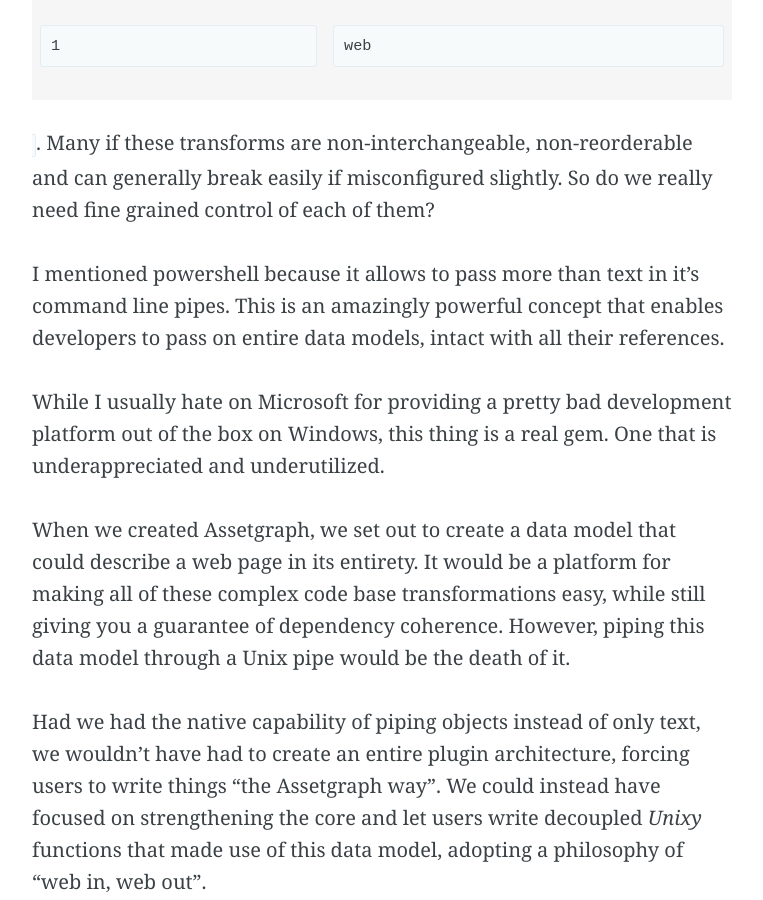
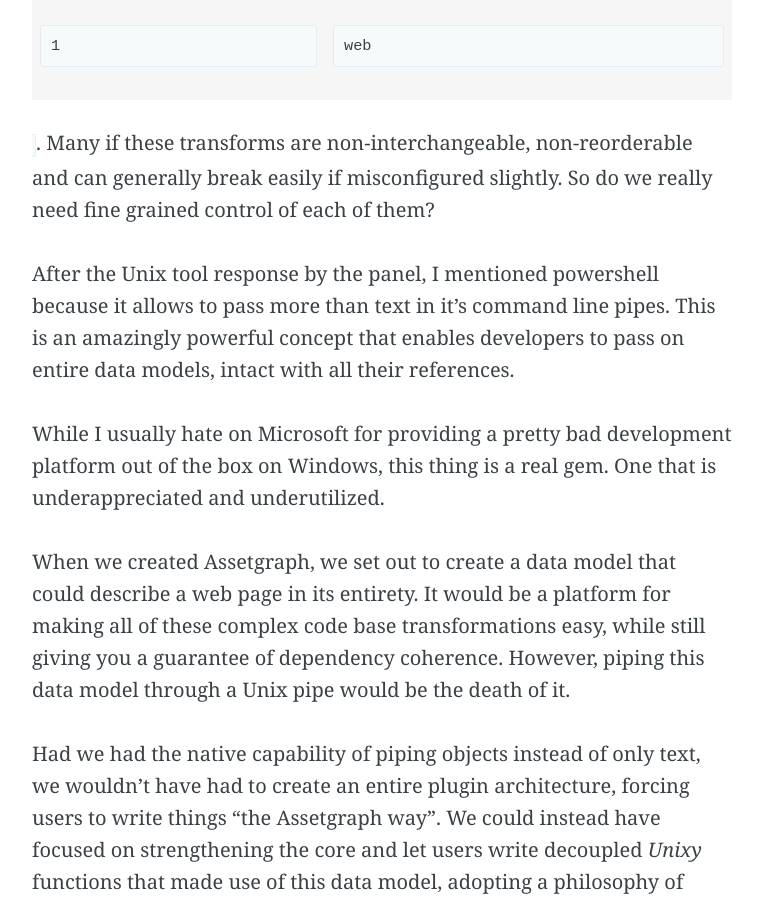
Before and after one commit to Munter/mntr.dk, a Jekyll site: the page built from src/_posts/2014-03-22-i-love-the-unix-philisophy-but.md, in a window 1280 px wide and 900 px high, scrolled down 4858 px. Shown: the whole window, without its empty margins (258-1021 px from the left). Built offline with Jekyll 4.4.1, drawn with Linux system fonts in a browser that asks for light colours; some web fonts are replaced; Markdown is read by kramdown in place of the engine named in the settings; comment, search, counter and statistics services are not loaded.

Commit message:
Clear up powershell reference

```diff
--- a/src/_posts/2014-03-22-i-love-the-unix-philisophy-but.md
+++ b/src/_posts/2014-03-22-i-love-the-unix-philisophy-but.md
@@ -40,7 +40,7 @@ Now, I have been using Grunt as an example here, mostly because it is the oldest
 
 The big problem with all of these approaches are from my point of view that the transitional states that happen in the Yeoman/Grunt `_tmp`-directory are very often `!web`. They are files out of context, and might not even be servable as a web page in themselves at any given point in the build chain. From my point of view this adds more complexity for the user of these tools. It is up to the user to somehow configure this thing to get from a state of `!web` to a state of `web`. Many if these transforms are non-interchangeable, non-reorderable and can generally break easily if misconfigured slightly. So do we really need fine grained control of each of them?
 
-I mentioned powershell because it allows to pass more than text in it's command line pipes. This is an amazingly powerful concept that enables developers to pass on entire data models, intact with all their references.
+After the Unix tool response by the panel, I mentioned powershell because it allows to pass more than text in it's command line pipes. This is an amazingly powerful concept that enables developers to pass on entire data models, intact with all their references.
 
 While I usually hate on Microsoft for providing a pretty bad development platform out of the box on Windows, this thing is a real gem. One that is underappreciated and underutilized.
 
```
Also changed, not shown: other parts of src/_posts/2014-03-22-i-love-the-unix-philisophy-but.md (+1 -1 lines).
